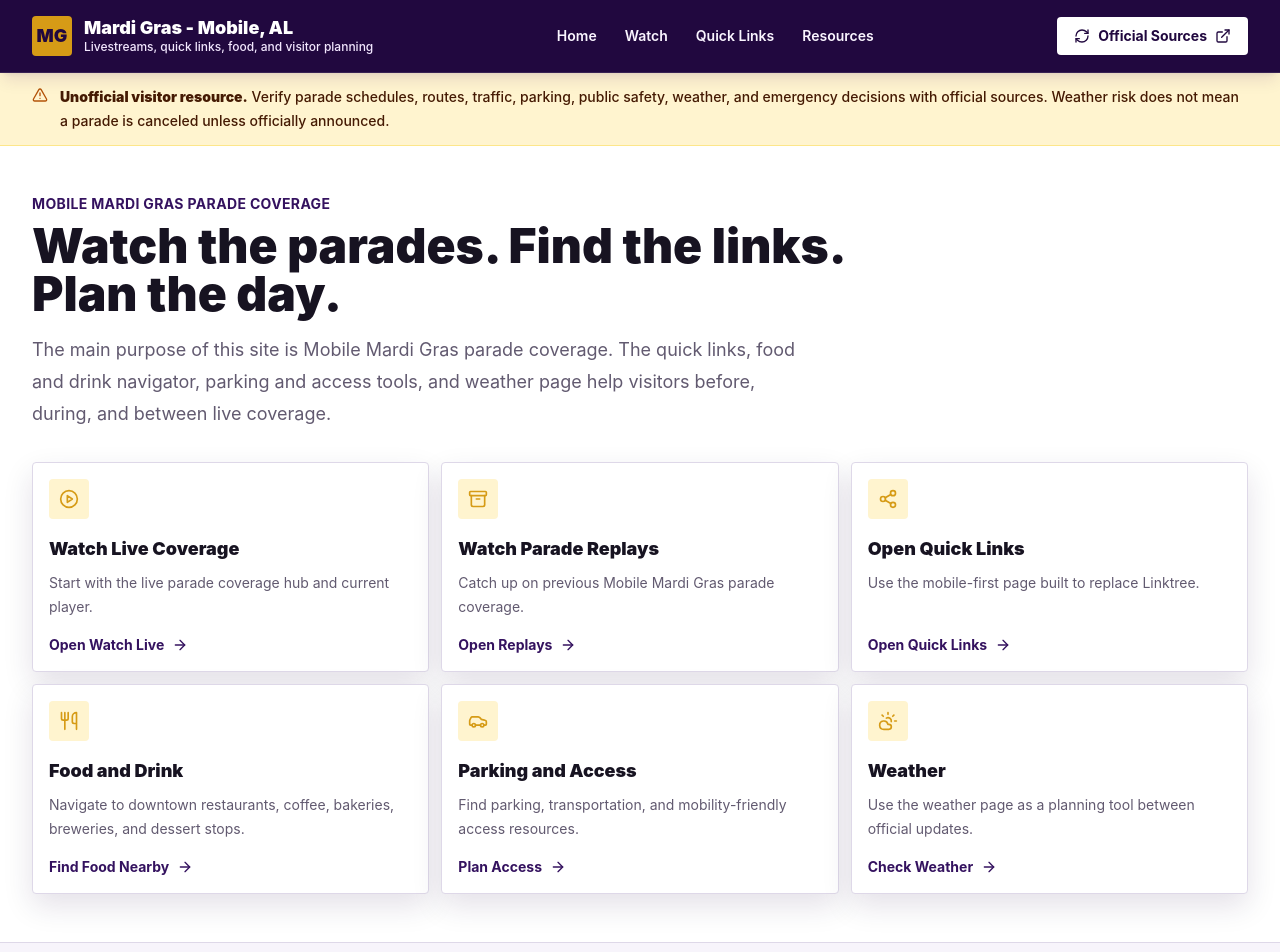
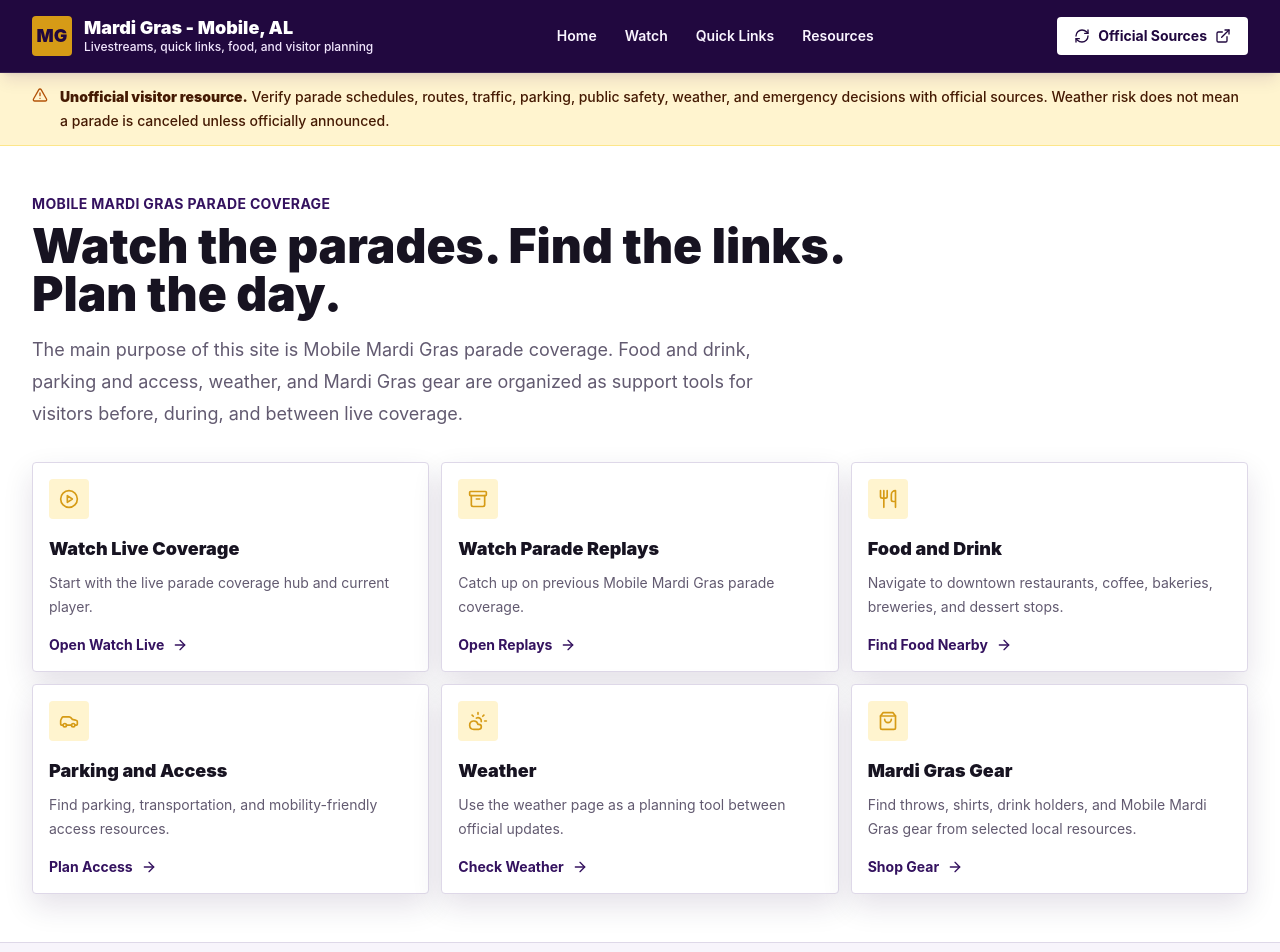
Before and after one commit to TheCryptoArborist/251mardigras, a Next.js app: page / in a window 1280 px wide. Shown: the top 952 px of the page. Built offline with nearby package versions, Linux system fonts and the light colour scheme; no server answers; the database is empty; what @next/env would draw is missing.

Commit message:
Add Mardi Gras gear to homepage actions

```diff
--- a/src/app/page.tsx
+++ b/src/app/page.tsx
@@ -1,5 +1,5 @@
 import Link from "next/link";
-import { Archive, ArrowRight, Car, CloudSun, ExternalLink, PlayCircle, Share2, ShieldCheck, Utensils } from "lucide-react";
+import { Archive, ArrowRight, Car, CloudSun, ExternalLink, PlayCircle, ShieldCheck, ShoppingBag, Utensils } from "lucide-react";
 import { LiveStreamEmbed } from "@/components/LiveStreamEmbed";
 import { getResources } from "@/lib/data-access";
 import { YOUTUBE_CHANNEL_URL, YOUTUBE_SUPPORTER_URL } from "@/lib/seed-data";
@@ -30,14 +30,6 @@ export default async function HomePage() {
       external: Boolean(latestReplay)
     },
     {
-      icon: <Share2 className="h-5 w-5" aria-hidden="true" />,
-      title: "Open Quick Links",
-      body: "Use the mobile-first page built to replace Linktree.",
-      href: "/links",
-      action: "Open Quick Links",
-      external: false
-    },
-    {
       icon: <Utensils className="h-5 w-5" aria-hidden="true" />,
       title: "Food and Drink",
       body: "Navigate to downtown restaurants, coffee, bakeries, breweries, and dessert stops.",
@@ -60,6 +52,14 @@ export default async function HomePage() {
       href: "/weather",
       action: "Check Weather",
       external: false
+    },
+    {
+      icon: <ShoppingBag className="h-5 w-5" aria-hidden="true" />,
+      title: "Mardi Gras Gear",
+      body: "Find throws, shirts, drink holders, and Mobile Mardi Gras gear from selected local resources.",
+      href: "/links/gear-throws",
+      action: "Shop Gear",
+      external: false
     }
   ];
 
@@ -72,7 +72,7 @@ export default async function HomePage() {
             Watch the parades. Find the links. Plan the day.
           </h1>
           <p className="mt-4 max-w-3xl text-lg leading-8 text-parade-muted">
-            The main purpose of this site is Mobile Mardi Gras parade coverage. The quick links, food and drink navigator, parking and access tools, and weather page help visitors before, during, and between live coverage.
+            The main purpose of this site is Mobile Mardi Gras parade coverage. Food and drink, parking and access, weather, and Mardi Gras gear are organized as support tools for visitors before, during, and between live coverage.
           </p>
           <div className="mt-8 grid gap-3 sm:grid-cols-2 lg:grid-cols-3">
             {primaryActions.map((action) => (
```
